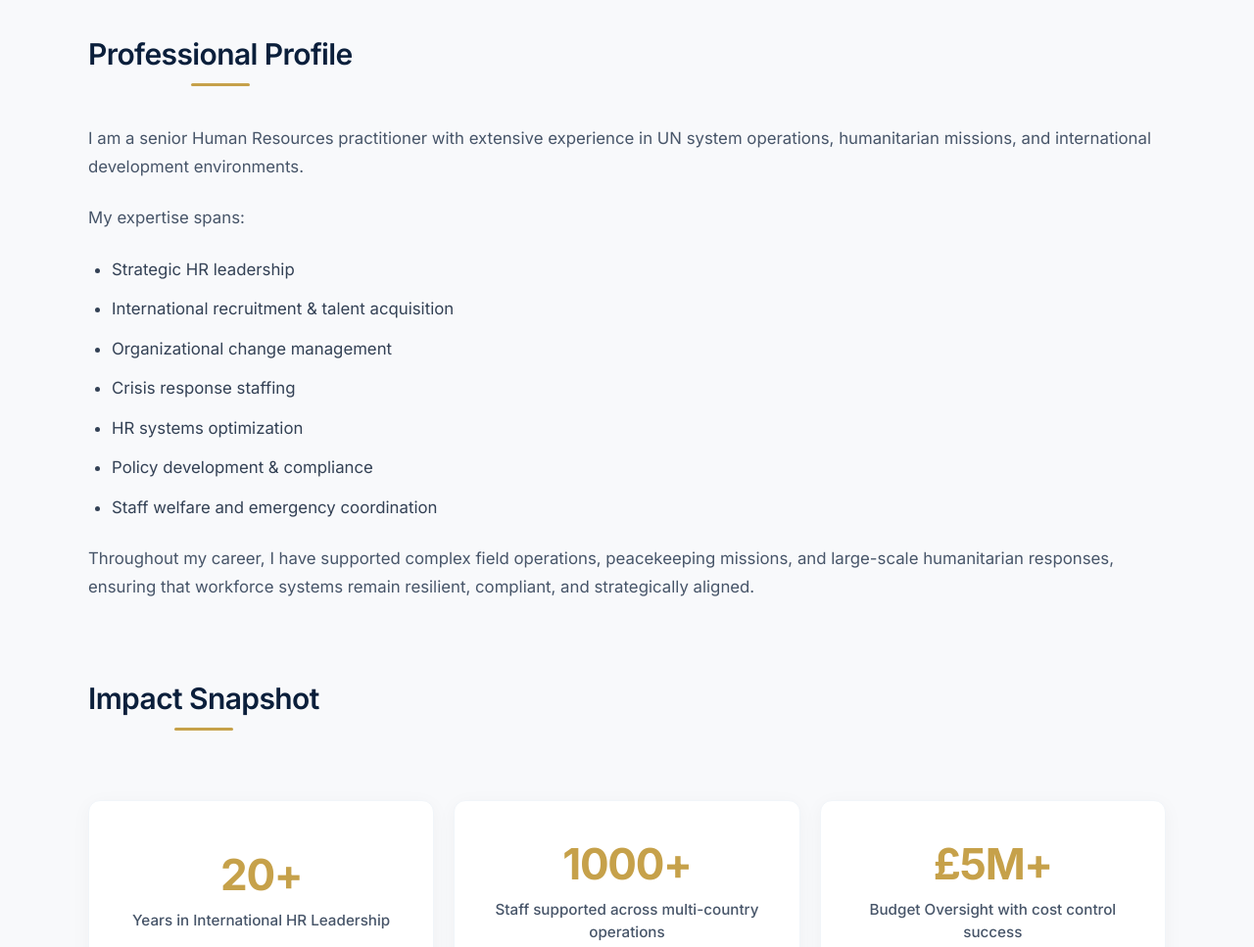
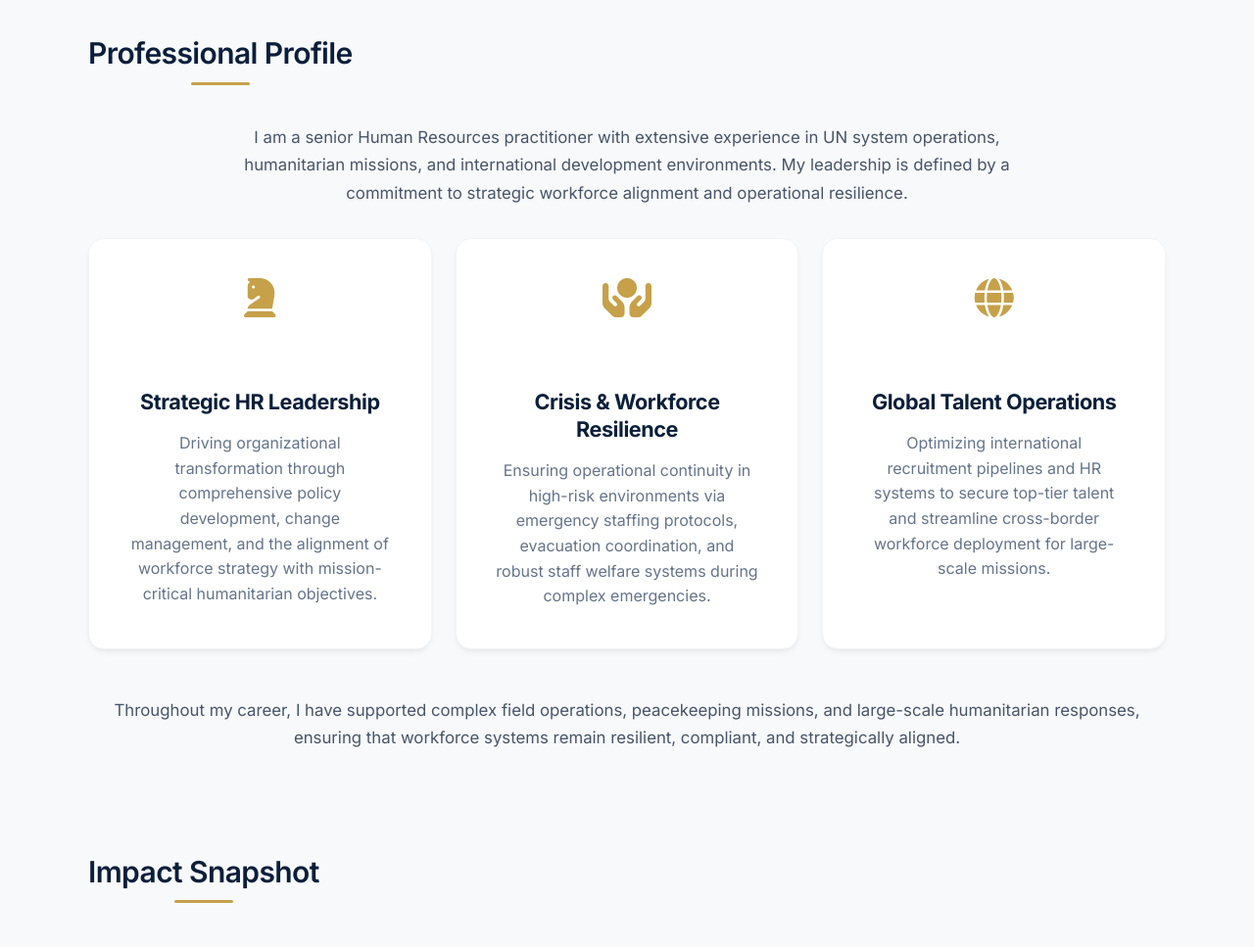
Before and after one commit to quantumlinkagency/qda, a plain HTML site: page index.html in a window 1280 px wide. Shown: the part 920-1887 px from the top of the page at 98% size. Drawn offline with Linux system fonts and the light colour scheme.

Commit message:
Update index.html

```diff
--- a/index.html
+++ b/index.html
@@ -13,12 +13,30 @@
 
 <style>
 :root {
+    /* Brand Colors */
     --primary: #0B1F3B;
     --accent: #C6A14A;
     --light: #f5f7fa;
-    --text: #1e293b;
+    --bg-alt: #f8f9fb;
+    --text-main: #1e293b;
+
+    /* Design Tokens: Spacing System */
+    --space-4: 1rem;
+    --space-6: 1.5rem;
+    --space-8: 2.5rem;
+
+    /* Design Tokens: Elevation System */
+    --shadow-sm: 0 4px 6px -1px rgba(0, 0, 0, 0.05), 0 2px 4px -1px rgba(0, 0, 0, 0.03);
+    --shadow-lg: 0 20px 25px -5px rgba(0, 0, 0, 0.1), 0 10px 10px -5px rgba(0, 0, 0, 0.04);
+
+    /* Design Tokens: Transitions */
+    --transition-smooth: all 0.4s cubic-bezier(0.23, 1, 0.32, 1);
+
+    /* Design Tokens: Typography Colors */
+    --color-text-muted: #64748b;
+
+    /* Layout */
     --nav-height: 70px;
-    --bg-alt: #f8f9fb;
     --font-main: 'Inter', sans-serif;
 }
 
@@ -37,7 +55,7 @@ body {
     font-weight: 400;
     line-height: 1.7;
     background-color: var(--light);
-    color: var(--text);
+    color: var(--text-main);
     padding-top: var(--nav-height);
     -webkit-font-smoothing: antialiased;
     -moz-osx-font-smoothing: grayscale;
@@ -53,7 +71,6 @@ body {
     padding: 100px 0;
 }
 
-/* Soft Gradient Separator */
 .section-separator {
     margin-top: 60px;
     width: 100%;
@@ -63,7 +80,7 @@ body {
 }
 
 /* =========================================
-   TYPOGRAPHY SYSTEM (UNIFIED & CENTERED)
+   TYPOGRAPHY SYSTEM
    ========================================= */
 h1, h2, h3, h4, h5, h6 {
     font-family: var(--font-main);
@@ -71,7 +88,7 @@ h1, h2, h3, h4, h5, h6 {
     margin-bottom: 1.5rem;
     line-height: 1.25;
     letter-spacing: -0.02em;
-    text-align: center; /* UNIFIED: Centered on all screens */
+    text-align: center; /* Unified Centering */
 }
 
 h1 {
@@ -80,27 +97,22 @@ h1 {
     line-height: 1.15;
 }
 
-/* UNIFIED H2: Removed left border, added centered accent line */
 h2 {
     font-size: 1.875rem;
     font-weight: 600;
     margin-top: 3.5rem;
-    border-left: none; /* Removed */
-    padding-left: 0;    /* Removed */
-    line-height: 1.3;
+    padding-bottom: 15px;
+    display: inline-block;
     position: relative;
-    padding-bottom: 15px;
-    display: inline-block; /* Allows the border to fit text width */
 }
 
-/* The decorative accent line under H2 */
 h2::after {
     content: '';
     display: block;
     width: 60px;
     height: 3px;
     background-color: var(--accent);
-    margin: 10px auto 0; /* Centers the line */
+    margin: 10px auto 0;
     border-radius: 2px;
 }
 
@@ -123,7 +135,7 @@ p {
 ul.bullet-list {
     margin-bottom: 1.5rem;
     padding-left: 1.5rem;
-    text-align: left; /* List content remains left for readability */
+    text-align: left;
 }
 ul.bullet-list li {
     margin-bottom: 0.75rem;
@@ -132,32 +144,103 @@ ul.bullet-list li {
 }
 
 /* =========================================
-   MODERN EXECUTIVE CTA BUTTONS (Updated)
+   VALUE PROPOSITION GRID (DESIGN SYSTEM)
+   ========================================= */
+.grid--auto-fit {
+    display: grid;
+    grid-template-columns: repeat(auto-fit, minmax(280px, 1fr));
+    gap: var(--space-6);
+    margin-top: 2rem;
+}
+
+.card {
+    background-color: #ffffff;
+    border: 1px solid #f1f5f9;
+    border-radius: 16px;
+    padding: var(--space-8);
+    box-shadow: var(--shadow-sm);
+    transition: var(--transition-smooth);
+    display: flex;
+    flex-direction: column;
+    align-items: center; /* Center align for executive impact */
+    text-align: center;
+    height: 100%;
+    position: relative;
+    overflow: hidden;
+}
+
+/* Decorative top accent for card */
+.card::before {
+    content: '';
+    position: absolute;
+    top: 0;
+    left: 0;
+    width: 100%;
+    height: 4px;
+    background: linear-gradient(90deg, var(--accent), #dfc078);
+    opacity: 0;
+    transition: opacity 0.3s ease;
+}
+
+.card:hover {
+    transform: translateY(-8px);
+    box-shadow: var(--shadow-lg);
+    border-color: rgba(198, 161, 74, 0.3);
+}
+
+.card:hover::before {
+    opacity: 1;
+}
+
+.card__icon {
+    font-size: 2.5rem;
+    color: var(--accent);
+    margin-bottom: 1.5rem;
+    display: inline-block;
+    transition: transform 0.3s ease;
+}
+
+.card:hover .card__icon {
+    transform: scale(1.1);
+}
+
+.card__title {
+    font-size: 1.35rem;
+    font-weight: 700;
+    color: var(--primary);
+    margin-bottom: 1rem;
+    letter-spacing: -0.02em;
+    line-height: 1.3;
+}
+
+.card__body {
+    font-size: 1rem;
+    line-height: 1.6;
+    color: var(--color-text-muted);
+    margin-bottom: 0;
+}
+
+/* =========================================
+   MODERN EXECUTIVE CTA BUTTONS
    ========================================= */
 .btn {
     font-family: var(--font-main);
     display: inline-flex;
     align-items: center;
     justify-content: center;
-    padding: 14px 32px; /* Increased horizontal padding for pill shape */
+    padding: 14px 32px;
     font-size: 0.95rem;
     font-weight: 600;
     text-decoration: none;
-    border-radius: 50px; /* Pill shape */
-    border: 2px solid transparent; /* Default border setup */
+    border-radius: 50px;
+    border: 2px solid transparent;
     cursor: pointer;
     letter-spacing: -0.01em;
-
-    /* Modern cubic-bezier for smooth, luxury transitions */
     transition: all 0.4s cubic-bezier(0.23, 1, 0.32, 1);
 }
 
-.btn i {
-    margin-right: 10px;
-    font-size: 1rem; /* Slightly larger icon for better balance */
-}
+.btn i { margin-right: 10px; font-size: 1rem; }
 
-/* Primary: Download CV */
 .btn-primary {
     background-color: var(--primary);
     color: white;
@@ -167,12 +250,10 @@ ul.bullet-list li {
 .btn-primary:hover {
     background-color: transparent;
     color: var(--primary);
-    /* Subtle lift and shadow */
     transform: translateY(-2px);
     box-shadow: 0 4px 12px rgba(11, 31, 59, 0.2);
 }
 
-/* Secondary: Schedule */
 .btn-secondary {
     background-color: transparent;
     color: var(--primary);
@@ -186,7 +267,6 @@ ul.bullet-list li {
     box-shadow: 0 4px 12px rgba(11, 31, 59, 0.2);
 }
 
-/* Tertiary: LinkedIn (Accent) */
 .btn-accent {
     background-color: transparent;
     color: var(--accent);
@@ -199,7 +279,6 @@ ul.bullet-list li {
     transform: translateY(-2px);
     box-shadow: 0 4px 12px rgba(198, 161, 74, 0.3);
 }
-
 
 /* =========================================
    METRIC CARDS
@@ -278,7 +357,7 @@ ul.bullet-list li {
     transition: all 0.2s ease;
     box-shadow: 0 1px 2px rgba(0,0,0,0.02);
     margin-bottom: 0;
-    text-align: left; /* Skills text aligned left for readability */
+    text-align: left;
 }
 
 .skill-list li:hover {
@@ -334,7 +413,7 @@ ul.bullet-list li {
 .hero .container {
     max-width: 900px;
     padding: 40px 20px;
-    text-align: center; /* CHANGED: Centering Hero text */
+    text-align: center;
     position: relative;
     z-index: 1;
 }
@@ -369,7 +448,7 @@ ul.bullet-list li {
     gap: 1rem;
     flex-wrap: wrap;
     margin-top: 1.5rem;
-    justify-content: center; /* Center buttons on mobile/desktop */
+    justify-content: center;
     animation-delay: 0.8s;
     opacity: 0;
 }
@@ -402,7 +481,7 @@ ul.bullet-list li {
     box-shadow: 0 4px 20px rgba(0, 0, 0, 0.04);
     transition: transform 0.4s cubic-bezier(0.25, 0.8, 0.25, 1), box-shadow 0.4s cubic-bezier(0.25, 0.8, 0.25, 1);
     height: 100%;
-    text-align: left; /* Card content remains left-aligned for reading */
+    text-align: left;
 }
 
 .entry-card:hover {
@@ -418,10 +497,7 @@ ul.bullet-list li {
     font-size: 1.3rem;
     color: var(--primary);
     font-weight: 700;
-    /* Inherits text-align: center from global h3, but we override below for card consistency if preferred */
-    /* If you want card titles centered, remove this next line. If left, keep it. */
-    /* User requested 'unify all headlines', so we keep it centered to follow the rule strictly. */
-    /* However, for cards, left is usually better. Let's leave it centered to strictly follow the prompt "Unify all headlines". */
+    text-align: left; /* Overriding global center for readability in cards */
 }
 
 .entry-card ul { margin-bottom: 0; }
@@ -435,7 +511,7 @@ ul.bullet-list li {
 .contact-item {
     display: flex;
     align-items: center;
-    justify-content: center; /* Center contact items */
+    justify-content: center;
     margin-bottom: 1.25rem;
     font-size: 1.05rem;
     font-weight: 500;
@@ -477,7 +553,7 @@ ul.bullet-list li {
     font-weight: 500;
     padding: 10px 20px;
     border: 1px solid #cbd5e1;
-    border-radius: 4px; /* Keeping square/rounded for social links to distinguish from CTAs */
+    border-radius: 4px;
     transition: all 0.3s ease;
     font-size: 0.95rem;
 }
@@ -622,7 +698,7 @@ ul.bullet-list li {
 
     h1 { font-size: 2rem; letter-spacing: -0.01em; }
     h2 { font-size: 1.5rem; display: block; width: 100%; }
-    h2::after { margin: 10px auto 0; } /* Ensure line remains centered */
+    h2::after { margin: 10px auto 0; }
 
     .nav-logo { font-size: 1.25rem; }
     .hamburger { display: block; z-index: 1001; }
@@ -673,6 +749,10 @@ ul.bullet-list li {
     .contact-item i { margin-right: 0; margin-bottom: 8px; }
 
     .section-separator { margin-top: 40px; }
+
+    /* Card Adjustment for Mobile */
+    .card { padding: 2rem; }
+    .card__title { font-size: 1.25rem; }
 }
 </style>
 </head>
@@ -719,24 +799,49 @@ ul.bullet-list li {
     </div>
 </section>
 
-<!-- Professional Profile Section -->
+<!-- Professional Profile Section (REFACTORED) -->
 <section id="profile" class="content-section">
     <div class="container">
         <h2>Professional Profile</h2>
-        <p>I am a senior Human Resources practitioner with extensive experience in UN system operations, humanitarian missions, and international development environments.</p>
-        <p>My expertise spans:</p>
-        <ul class="bullet-list">
-            <li>Strategic HR leadership</li>
-            <li>International recruitment & talent acquisition</li>
-            <li>Organizational change management</li>
-            <li>Crisis response staffing</li>
-            <li>HR systems optimization</li>
-            <li>Policy development & compliance</li>
-            <li>Staff welfare and emergency coordination</li>
-        </ul>
-        <p>Throughout my career, I have supported complex field operations, peacekeeping missions, and large-scale humanitarian responses, ensuring that workforce systems remain resilient, compliant, and strategically aligned.</p>
+        <p style="text-align: center; max-width: 800px; margin: 0 auto 2rem auto;">
+            I am a senior Human Resources practitioner with extensive experience in UN system operations, humanitarian missions, and international development environments. My leadership is defined by a commitment to strategic workforce alignment and operational resilience.
+        </p>
 
-        <h2>Impact Snapshot</h2>
+        <!-- NEW VALUE PROPOSITION GRID -->
+        <div class="grid grid--auto-fit">
+            <!-- Pillar 1: Strategic Leadership -->
+            <div class="card">
+                <i class="fa-solid fa-chess-knight card__icon"></i>
+                <h3 class="card__title">Strategic HR Leadership</h3>
+                <p class="card__body">
+                    Driving organizational transformation through comprehensive policy development, change management, and the alignment of workforce strategy with mission-critical humanitarian objectives.
+                </p>
+            </div>
+
+            <!-- Pillar 2: Crisis & Resilience -->
+            <div class="card">
+                <i class="fa-solid fa-hands-holding-circle card__icon"></i>
+                <h3 class="card__title">Crisis & Workforce Resilience</h3>
+                <p class="card__body">
+                    Ensuring operational continuity in high-risk environments via emergency staffing protocols, evacuation coordination, and robust staff welfare systems during complex emergencies.
+                </p>
+            </div>
+
+            <!-- Pillar 3: Global Talent Operations -->
+            <div class="card">
+                <i class="fa-solid fa-globe card__icon"></i>
+                <h3 class="card__title">Global Talent Operations</h3>
+                <p class="card__body">
+                    Optimizing international recruitment pipelines and HR systems to secure top-tier talent and streamline cross-border workforce deployment for large-scale missions.
+                </p>
+            </div>
+        </div>
+
+        <div style="text-align: center; margin-top: 3rem;">
+            <p>Throughout my career, I have supported complex field operations, peacekeeping missions, and large-scale humanitarian responses, ensuring that workforce systems remain resilient, compliant, and strategically aligned.</p>
+        </div>
+
+        <h2 style="margin-top: 5rem;">Impact Snapshot</h2>
 
         <div class="metrics-grid">
             <div class="metric-card">
```
